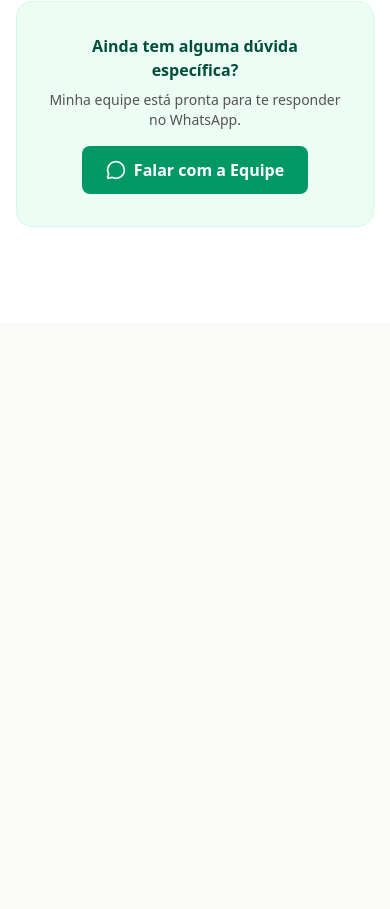
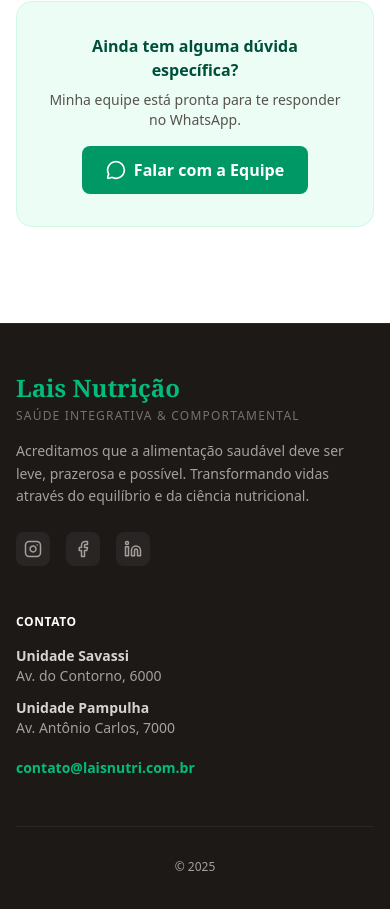
Before and after one commit to Christie-Cardoso/LandingPageLais, a Next.js app: page / in a window 390 px wide. Shown: the part 9627-10536 px from the top of the page. Before the commit the page ends 9950 px from the top, so only its background shows below. Built offline with nearby package versions, Linux system fonts and the light colour scheme.

Commit message:
feat(components): adiciona Footer

```diff
--- a/src/app/page.tsx
+++ b/src/app/page.tsx
@@ -2,6 +2,7 @@
 import { AboutSection } from "../components/AboutSection";
 import { EcosystemSection } from "../components/EcosystemSection";
 import { FaqSection } from "../components/FaqSection";
+import { Footer } from "../components/Footer";
 import { Header } from "../components/Header";
 import { HeroSection } from "../components/HeroSection";
 import { JourneySection } from "../components/JourneySection";
@@ -30,6 +31,7 @@
       </main>
 
       <WhatsAppButton variant="floating" />
+      <Footer />
     </div>
   );
 }
--- /dev/null
+++ b/src/components/Footer.tsx
@@ -0,0 +1,84 @@
+import { Instagram, Facebook, Linkedin } from "lucide-react";
+
+export const Footer: React.FC = () => {
+  return (
+    <footer className="bg-stone-900 text-stone-400 py-12 border-t border-stone-800 font-sans">
+      <div className="max-w-7xl mx-auto px-4">
+        <div className="grid md:grid-cols-4 gap-12 mb-12">
+          <div className="col-span-1 md:col-span-2 space-y-4">
+            <div>
+              <h3 className="text-2xl font-serif font-bold text-emerald-500 mb-1">
+                Lais Nutrição
+              </h3>
+              <p className="text-xs text-stone-500 uppercase tracking-widest">
+                Saúde Integrativa & Comportamental
+              </p>
+            </div>
+            <p className="text-stone-400 text-sm leading-relaxed max-w-sm">
+              Acreditamos que a alimentação saudável deve ser leve, prazerosa e
+              possível. Transformando vidas através do equilíbrio e da ciência
+              nutricional.
+            </p>
+            <div className="flex gap-4 pt-2">
+              <a
+                href="https://instagram.com"
+                target="_blank"
+                rel="noopener noreferrer"
+                className="bg-stone-800 p-2 rounded-lg hover:bg-emerald-600 hover:text-white transition-all"
+              >
+                <Instagram size={18} />
+              </a>
+              <a
+                href="https://facebook.com"
+                target="_blank"
+                rel="noopener noreferrer"
+                className="bg-stone-800 p-2 rounded-lg hover:bg-emerald-600 hover:text-white transition-all"
+              >
+                <Facebook size={18} />
+              </a>
+              <a
+                href="https://linkedin.com"
+                target="_blank"
+                rel="noopener noreferrer"
+                className="bg-stone-800 p-2 rounded-lg hover:bg-emerald-600 hover:text-white transition-all"
+              >
+                <Linkedin size={18} />
+              </a>
+            </div>
+          </div>
+
+          <div>
+            <h4 className="font-bold text-white mb-4 uppercase text-xs tracking-wider">
+              Contato
+            </h4>
+            <ul className="space-y-3 text-sm">
+              <li className="flex flex-col">
+                <span className="font-bold text-stone-300">
+                  Unidade Savassi
+                </span>
+                <span>Av. do Contorno, 6000</span>
+              </li>
+              <li className="flex flex-col">
+                <span className="font-bold text-stone-300">
+                  Unidade Pampulha
+                </span>
+                <span>Av. Antônio Carlos, 7000</span>
+              </li>
+              <li className="pt-2">
+                <span className="block text-emerald-500 font-bold">
+                  contato@laisnutri.com.br
+                </span>
+              </li>
+            </ul>
+          </div>
+        </div>
+
+        <div className="border-t border-stone-800 pt-8 flex flex-col md:flex-row justify-between items-center gap-4 text-xs">
+          <p className="flex items-center gap-1">
+            © {new Date().getFullYear()}
+          </p>
+        </div>
+      </div>
+    </footer>
+  );
+};
```
